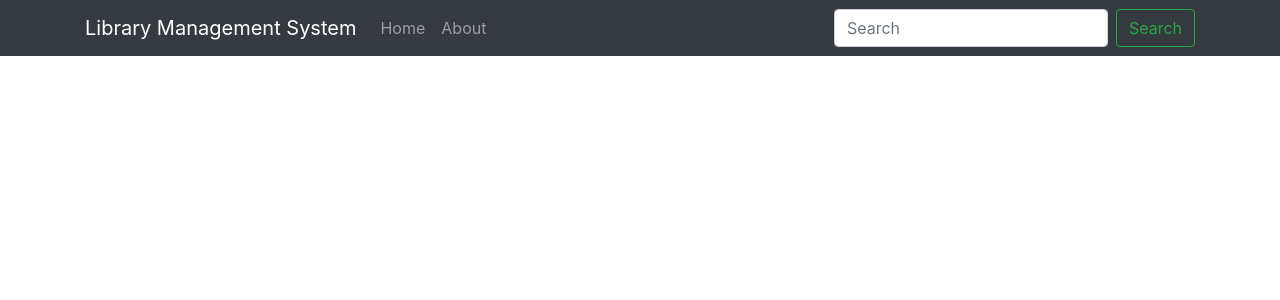
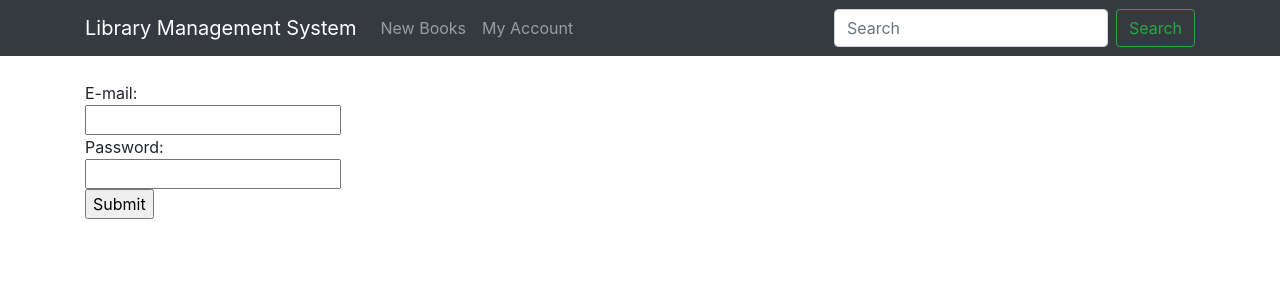
Before and after one commit to jo-ewa/lms-react, a React (Create React App) app: page /my-account in a window 1280 px wide. Shown: the top 300 px of the page. Built offline with nearby package versions, Linux system fonts and the light colour scheme.

Commit message:
WIP commit

```diff
--- a/package.json
+++ b/package.json
@@ -3,6 +3,8 @@
   "version": "0.1.0",
   "private": true,
   "dependencies": {
+    "axios": "^0.19.0",
+    "js-cookie": "^2.2.1",
     "react": "^16.10.2",
     "react-dom": "^16.10.2",
     "react-router-dom": "^5.1.2",
--- a/src/App.js
+++ b/src/App.js
@@ -2,6 +2,8 @@ import React from 'react';
 import './App.css';
 import Navbar from './components/Navbar';
 import { Route } from 'react-router-dom';
+import NewBooks from './components/NewBooks';
+import MyAccount from './components/MyAccount';
 
 function App() {
     return (
@@ -13,6 +15,12 @@ function App() {
                 <Route exact path="/about">
                     The About Page
                 </Route>
+                <Route exact path="/new-books">
+                    <NewBooks />
+                </Route>
+                <Route exact path="/my-account">
+                    <MyAccount />
+                </Route>
             </Navbar>
         </div>
     );
--- /dev/null
+++ b/src/components/MyAccount.js
@@ -0,0 +1,54 @@
+import React from 'react';
+import Cookies from 'js-cookie';
+import Axios from 'axios';
+
+export default class MyAccount extends React.Component {
+    constructor(props) {
+        super(props);
+        this.state = {
+            loggedIn: Cookies.get('session'),
+            email: '',
+            password: ''
+        }
+
+        this.logIn = this.logIn.bind(this);
+        this.changeEmail = this.changeEmail.bind(this);
+        this.changePassword = this.changePassword.bind(this);
+    }
+
+    logIn(event) {
+        event.preventDefault();
+        console.log(event);
+        console.log(this);
+        Axios.post(`${process.env.REACT_APP_API_URL}/users/sign_in`, {email: this.state.email, password: this.state.password})
+            .then(response => {
+                console.log(response);
+            })
+    }
+
+    changeEmail(event) {
+        this.setState({email: event.target.value})
+    }
+
+    changePassword(event) {
+        this.setState({password: event.target.value})
+    }
+
+    render () {
+        return (
+            <div>
+                <form onSubmit={this.logIn}>
+                    <div>
+                        E-mail: <br />
+                        <input type="email" value={this.state.email} onChange={this.changeEmail} />
+                    </div>
+                    <div>
+                        Password: <br />
+                        <input type="password" value={this.state.password} onChange={this.changePassword} />
+                    </div>
+                    <input type="submit" />
+                </form>
+            </div>
+        );
+    }
+}
--- a/src/components/Navbar.js
+++ b/src/components/Navbar.js
@@ -1,36 +1,36 @@
 import React from 'react';
-import { BrowserRouter as Router, Switch, Route, Link } from 'react-router-dom';
+import { BrowserRouter as Router, Switch, Link } from 'react-router-dom';
 import './Navbar.css';
 
 function Navbar(props) {
     return (
         <div id="Navbar">
             <Router>
-                <nav class="navbar navbar-expand-lg navbar-dark bg-dark">
-                    <div class="container">
+                <nav className="navbar navbar-expand-lg navbar-dark bg-dark">
+                    <div className="container">
                         <Link to="/" className="navbar-brand">
                             Library Management System
                         </Link>
-                        <button class="navbar-toggler" type="button" data-toggle="collapse" data-target="#navbarSupportedContent" aria-controls="navbarSupportedContent" aria-expanded="false" aria-label="Toggle navigation">
-                            <span class="navbar-toggler-icon"></span>
+                        <button className="navbar-toggler" type="button" data-toggle="collapse" data-target="#navbarSupportedContent" aria-controls="navbarSupportedContent" aria-expanded="false" aria-label="Toggle navigation">
+                            <span className="navbar-toggler-icon"></span>
                         </button>
 
-                        <div class="collapse navbar-collapse" id="navbarSupportedContent">
-                            <ul class="navbar-nav mr-auto">
-                            <li class="nav-item">
-                                <Link to="/" className="nav-link">
-                                    Home
-                                </Link>
-                            </li>
-                            <li class="nav-item">
-                                <Link to="/about" className="nav-link">
-                                    About
-                                </Link>
-                            </li>
+                        <div className="collapse navbar-collapse" id="navbarSupportedContent">
+                            <ul className="navbar-nav mr-auto">
+                                <li className="nav-item">
+                                    <Link to="/new-books" className="nav-link">
+                                        New Books
+                                    </Link>
+                                </li>
+                                <li className="nav-item">
+                                    <Link to="/my-account" className="nav-link">
+                                        My Account
+                                    </Link>
+                                </li>
                             </ul>
-                            <form class="form-inline my-2 my-lg-0">
-                            <input class="form-control mr-sm-2" type="search" placeholder="Search" aria-label="Search" />
-                            <button class="btn btn-outline-success my-2 my-sm-0" type="submit">Search</button>
+                            <form className="form-inline my-2 my-lg-0">
+                                <input className="form-control mr-sm-2" type="search" placeholder="Search" aria-label="Search" />
+                                <button className="btn btn-outline-success my-2 my-sm-0" type="submit">Search</button>
                             </form>
                         </div>
                     </div>
--- /dev/null
+++ b/src/components/NewBooks.js
@@ -0,0 +1,26 @@
+import React from 'react';
+import axios from 'axios';
+
+export default class NewBooks extends React.Component {
+    state = {
+        books: []
+    }
+
+    componentDidMount() {
+        axios.get(`${process.env.REACT_APP_API_URL}/books`)
+            .then(response => {
+                const books = response.data;
+                this.setState({books});
+            });
+    }
+
+    render() {
+        return (
+            <div className="NewBooks">
+                <ul>
+                    { this.state.books.map(book => <li key={book.id}>{book.title}</li>) }
+                </ul>
+            </div>
+        );
+    }
+}
```
Also changed, not shown: 2 other files (tests, documents, lock files or other folders).
